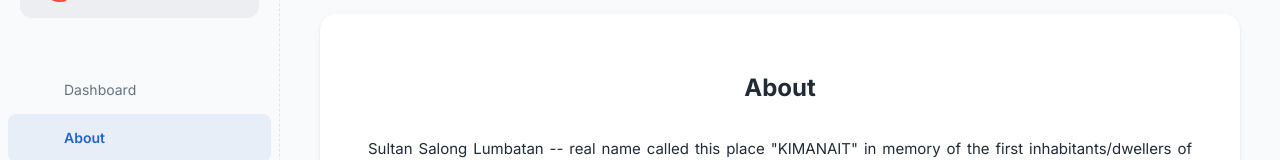
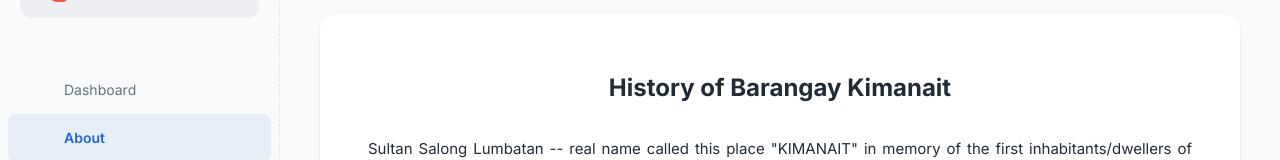
Before and after one commit to itsraziee/esi_kims, a React (Create React App) app: page /dashboard/about in a window 1280 px wide. Shown: the part 142-302 px from the top of the page. Built offline with nearby package versions, Linux system fonts and the light colour scheme; some icons are missing; a web font is replaced by a local one.

Commit message:
history of barangay kimanait

```diff
--- a/src/sections/@dashboard/about/AboutCard.js
+++ b/src/sections/@dashboard/about/AboutCard.js
@@ -8,7 +8,7 @@ export default function AboutCard() {
     <Card sx={{ minWidth: 275 }}>
 <CardContent>
   <Typography variant="h4" component="div" align='center' sx={{ mb: 4, mt: 4 }}>
-    About
+    History of Barangay Kimanait
   </Typography>
   <Typography sx={{ fontSize: 15, ml: 3, mr: 3, mb: 3 }} align="justify" >
     Sultan Salong Lumbatan -- real name called this place "KIMANAIT" in memory of the first inhabitants/dwellers
```
